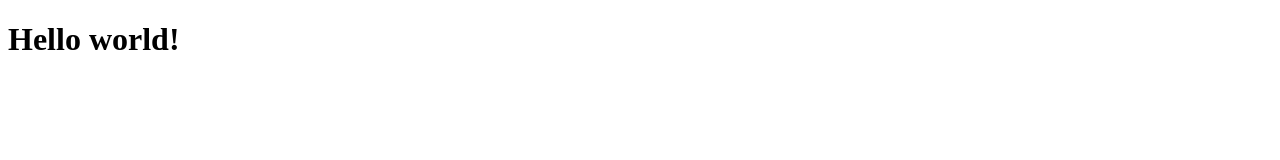
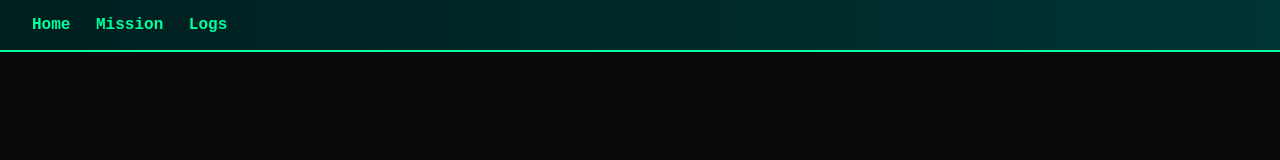
Before and after one commit to alexlines8/mi7_heist, a plain HTML site: page main/index.html in a window 1280 px wide. Drawn offline with Linux system fonts and the light colour scheme.

Commit message:
Refactor

```diff
--- a/main/assets/css/style.css
+++ b/main/assets/css/style.css
@@ -0,0 +1,33 @@
+body {
+    margin: 0;
+    font-family: 'Courier New', monospace;
+    background-color: #0a0a0a;
+    color: #00ff9d;
+    overflow-x: hidden;
+}
+
+header {
+    background: linear-gradient(90deg, #001f1f, #003333);
+    padding: 1rem 2rem;
+    display: flex;
+    justify-content: flex-start;
+    align-items: center;
+    border-bottom: 2px solid #00ff9d;
+}
+
+nav a {
+    color: #00ff9d;
+    margin-right: 1rem;
+    text-decoration: none;
+    font-weight: bold;
+}
+
+nav a:hover {
+    text-shadow: 0 0 5px #00ff9d, 0 0 10px #00ff9d;
+}
+
+main {
+    padding: 2rem;
+    text-align: center;
+    min-height: 100vh; /* fills the screen */
+}
--- a/main/index.html
+++ b/main/index.html
@@ -1,13 +1,24 @@
 <!DOCTYPE html>
 <html lang="en">
-  <head>
-    <meta charset="UTF-8" />
-    <meta name="viewport" content="width=device-width, initial-scale=1.0" />
-    <link rel="stylesheet" href="./assets/css/style.css">
-    <title>Sample Puzzle: Main Screen</title>
-  </head>
-  <body>
-    <script type="module" src="./assets/js/main.js"></script>
-    <h1>Hello world!</h1>
-  </body>
+<head>
+    <meta charset="UTF-8">
+    <meta name="viewport" content="width=device-width, initial-scale=1.0">
+    <title>Virtual Cyber Game</title>
+    <link rel="stylesheet" href="assets/css/style.css">
+</head>
+<body>
+    <header>
+        <nav>
+            <a href="#">Home</a>
+            <a href="#">Mission</a>
+            <a href="#">Logs</a>
+        </nav>
+    </header>
+
+    <main>
+        <!-- Blank space for page content -->
+    </main>
+
+    <script src="assets/js/main.js" type="module"></script>
+</body>
 </html>
```
Also changed, not shown: main/logs.html (added), main/mission.html (added).
